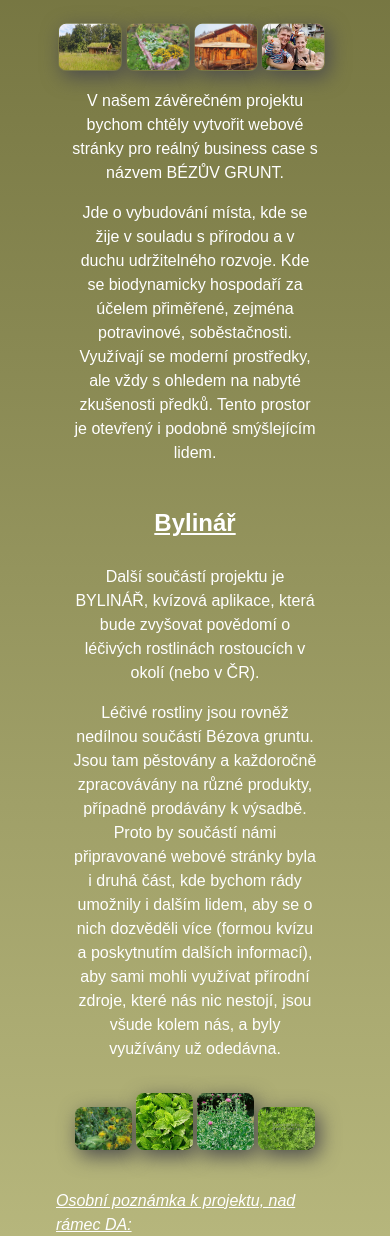
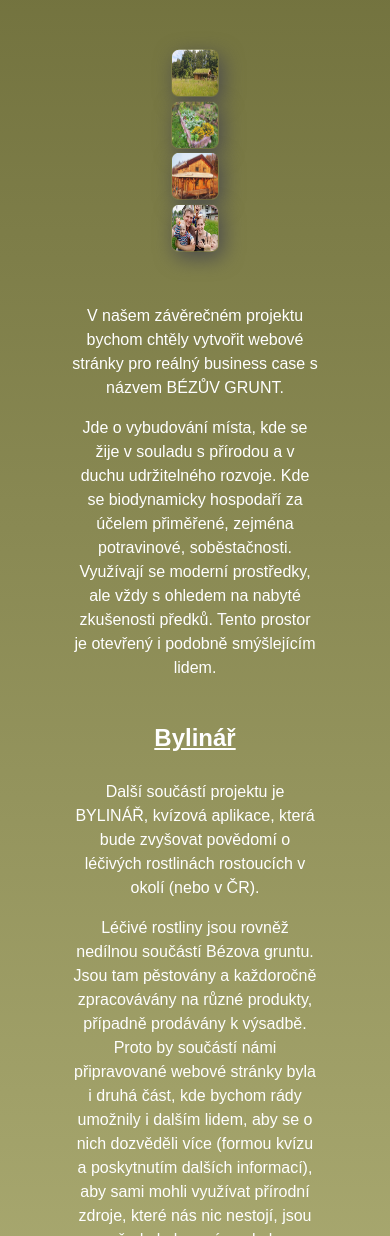
Before and after one commit to MarieFardova/PROJEKT_DAW2021_Bezuv_grunt_Bylinar, a plain HTML site: page index.html in a window 390 px wide. Shown: the part 332-1568 px from the top of the page. Drawn offline with Linux system fonts and the light colour scheme.

Commit message:
Update style.css

```diff
--- a/style.css
+++ b/style.css
@@ -73,3 +73,32 @@ p {
 .poznamka__text {
   font-size: small;
 }
+
+.BG__obrazek,
+.bylinar__bylina--obr {
+  width: 3rem;
+  height: 3rem;
+}
+
+@media only screen and (max-width: 550px) {
+  .BG__uvodni-fotky {
+    display: grid;
+    justify-items: center;
+    margin: 50px;
+  }
+  .BG__obrazek {
+    grid-column: auto;
+  }
+}
+
+@media only screen and (max-width: 550px) {
+  .bylinar {
+    display: grid;
+    justify-items: center;
+    margin: 50px;
+  }
+  .bylinar__bylina--obr {
+    grid-column: auto;
+    margin: 10px;
+  }
+}
```
